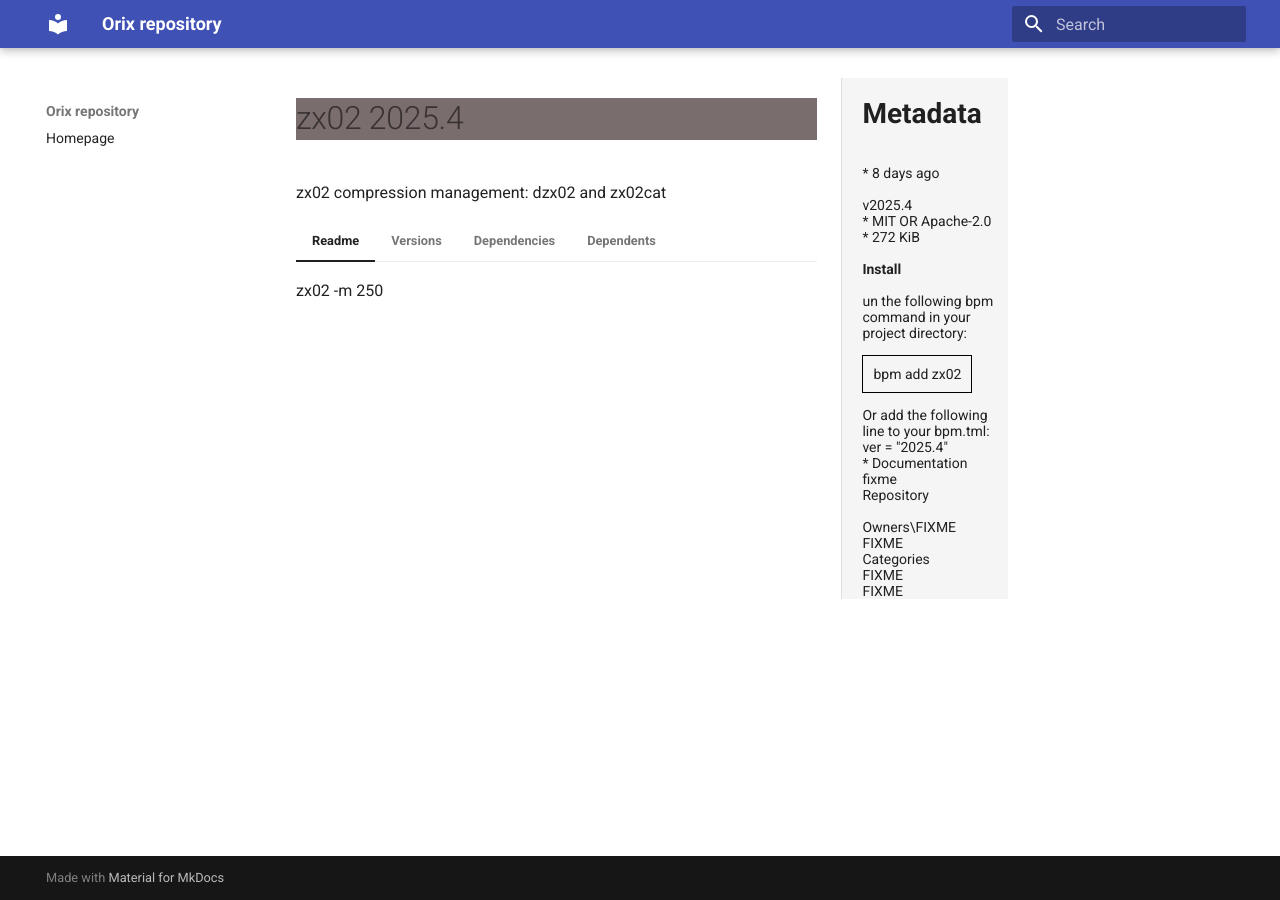
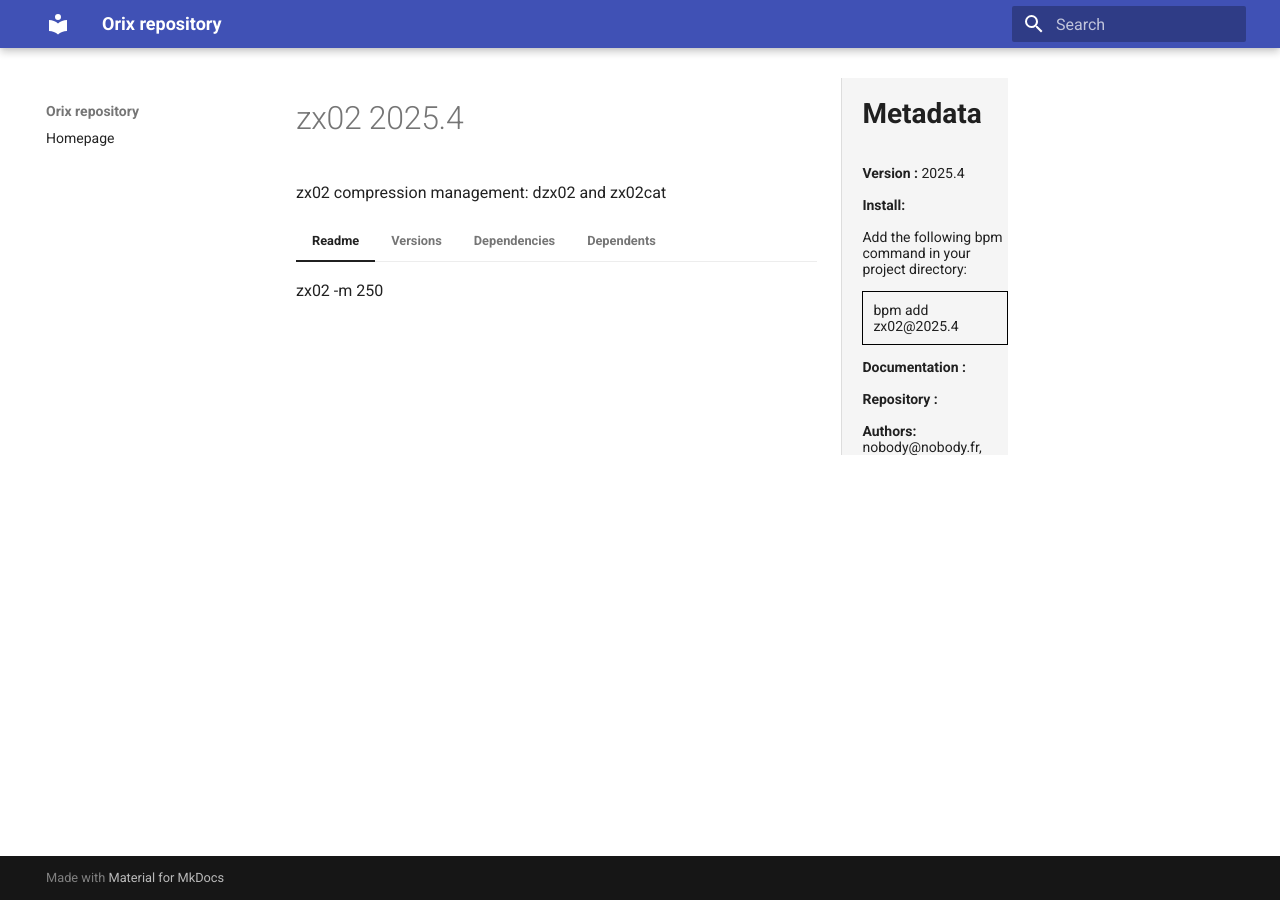
Before and after one commit to oriclibs/oriclibs.github.io, an MkDocs documentation site: the page built from docs/zx02/2025.4/index.md, in a window 1280 px wide. Built offline with MkDocs 1.6.1 and Material for MkDocs 9.7.7, drawn with Linux system fonts in a browser that asks for light colours.

Commit message:
Mise à jour automatique via GitHub Actions

```diff
--- a/docs/zx02/2025.4/index.md
+++ b/docs/zx02/2025.4/index.md
@@ -1,4 +1,4 @@
-#<div class="main-content"><div class="content-left">zx02 2025.4
+#<div class=""><div class="content-left">zx02 2025.4
 zx02 compression management: dzx02 and zx02cat
 === "Readme"
 
@@ -9,6 +9,6 @@
 
 === "Dependents"
 </div>
-<div class="content-right"><h1>Metadata</h1><br>* 8 days ago<br><br>v2025.4<br>* MIT OR Apache-2.0<br>* 272 KiB<br><br><b>Install</b><br><br>un the following bpm command in your project directory:<br><p class="encadre">bpm add zx02</p><br>Or add the following line to your bpm.tml:<br>ver = "2025.4"<br>* Documentation<br>fixme<br>Repository<br><br>Owners\FIXME<br>FIXME<br>Categories<br>FIXME<br>FIXME<br>
+<div class="content-right"><h1>Metadata</h1><br><b>Version :</b> 2025.4<br><br><b>Install:</b><br><br>Add the following bpm command in your project directory:<br><p class="encadre">bpm add zx02@2025.4</p><br><b>Documentation :</b> <br><br><b>Repository : </b><br><br><b>Authors:</b> nobody@nobody.fr,
 </div>
 </div>
```
Also changed, not shown: docs/ch395lib/2024.4/index.md (+1 -1 lines), docs/inetlib/2025.1/index.md (+2 -2 lines), docs/socketlib/2025.2/index.md (+1 -1 lines).
